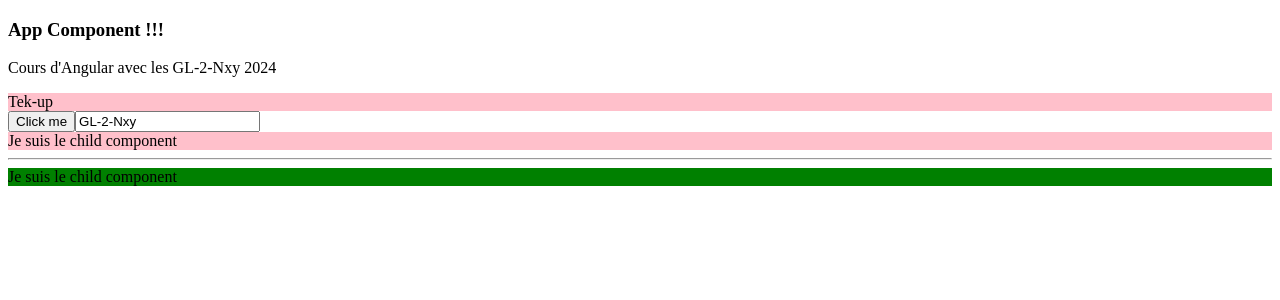
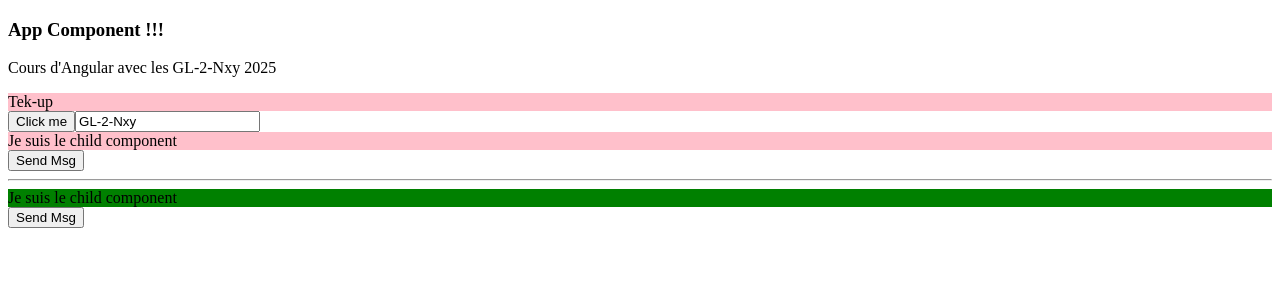
Before and after one commit to n2sy/ng-GL-N-24, an Angular app: page / in a window 1280 px wide. Shown: the top 300 px of the page. Built offline with nearby package versions, Linux system fonts and the light colour scheme.

Commit message:
@input and @output

```diff
--- a/src/app/app.component.html
+++ b/src/app/app.component.html
@@ -2,4 +2,4 @@
 <app-first></app-first>
 <hr />
 
-<app-child [color]="'green'"></app-child>
+<app-child (childEvent)="lireMessage2($event)" [color]="'green'"></app-child>
--- a/src/app/app.component.ts
+++ b/src/app/app.component.ts
@@ -3,8 +3,12 @@ import { Component } from '@angular/core';
 @Component({
   selector: 'app-root',
   templateUrl: './app.component.html',
-  styleUrl: './app.component.css'
+  styleUrl: './app.component.css',
 })
 export class AppComponent {
   title = 'GL-N-24';
+
+  lireMessage2(msg: string) {
+    alert(msg);
+  }
 }
--- a/src/app/child/child.component.html
+++ b/src/app/child/child.component.html
@@ -1 +1,3 @@
 <div [style.backgroundColor]="color">Je suis le child component</div>
+
+<button (click)="sendMsg()">Send Msg</button>
--- a/src/app/child/child.component.ts
+++ b/src/app/child/child.component.ts
@@ -1,4 +1,4 @@
-import { Component, Input } from '@angular/core';
+import { Component, EventEmitter, Input, Output } from '@angular/core';
 
 @Component({
   selector: 'app-child',
@@ -7,4 +7,9 @@ import { Component, Input } from '@angular/core';
 })
 export class ChildComponent {
   @Input({ required: true }) color: string = 'grey';
+  @Output() childEvent = new EventEmitter();
+
+  sendMsg() {
+    this.childEvent.emit('Message de la part du Child');
+  }
 }
--- a/src/app/first/first.component.html
+++ b/src/app/first/first.component.html
@@ -6,4 +6,4 @@
 
 <input [(ngModel)]="section" type="text" />
 
-<app-child [color]="cl"></app-child>
+<app-child (childEvent)="lireMessage($event)" [color]="cl"></app-child>
--- a/src/app/first/first.component.ts
+++ b/src/app/first/first.component.ts
@@ -6,11 +6,15 @@ import { Component } from '@angular/core';
 })
 export class FirstComponent {
   section: string = 'GL-2-Nxy';
-  annee: number = 2024;
+  annee: number = 2025;
   cl: string = 'pink';
   hd: boolean = false;
 
   traitement() {
     alert("J'ai été cliqué");
   }
+
+  lireMessage(msg: string) {
+    this.section = msg;
+  }
 }
```
Also changed, not shown: 1 other file (tests, documents, lock files or other folders).
